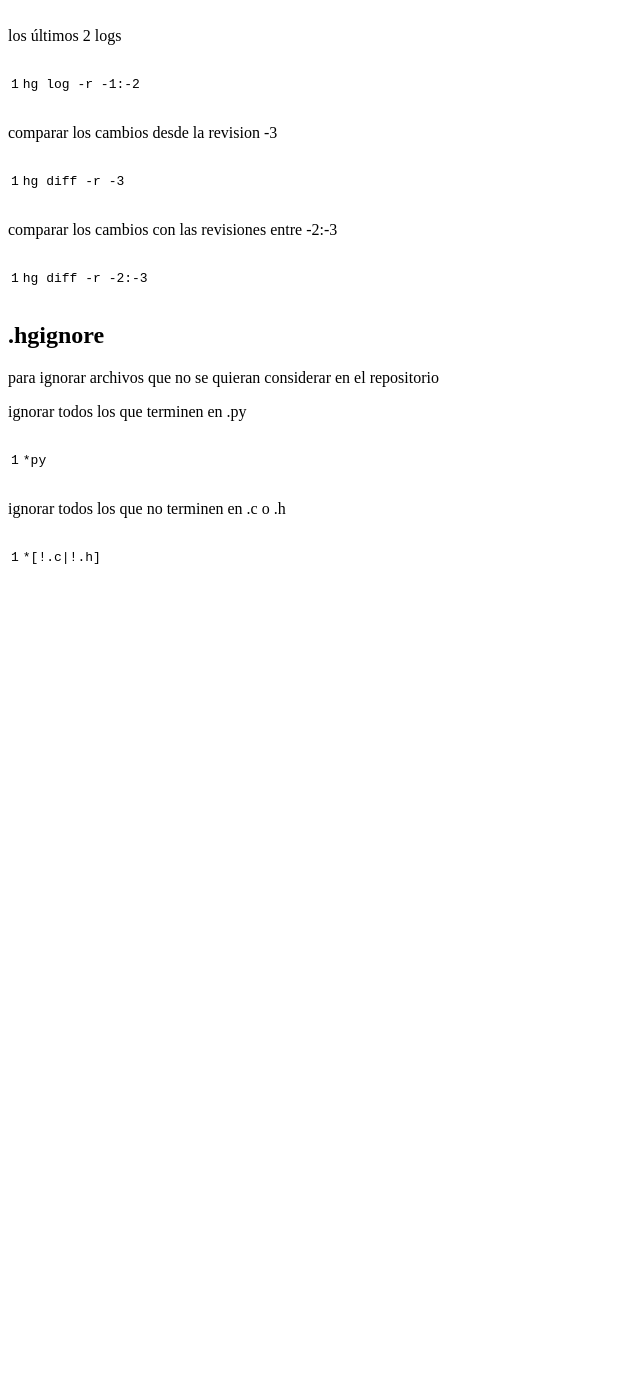
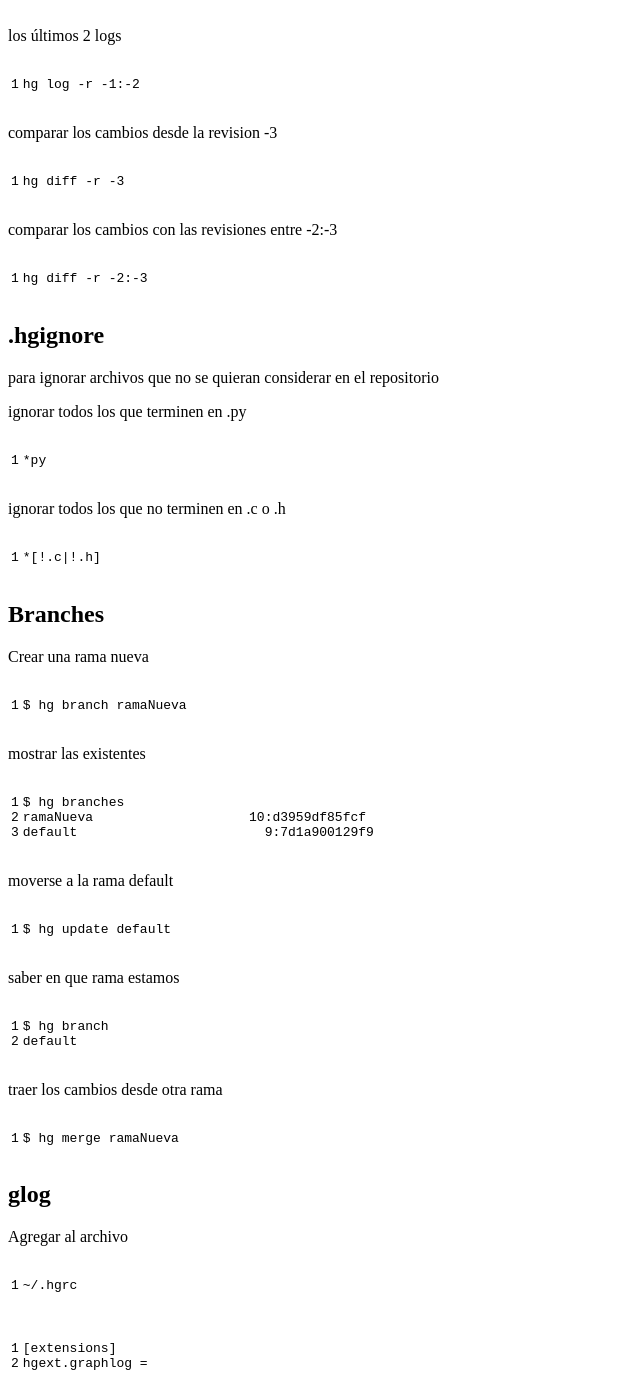
Before and after one commit to pixelmuerto/pixelmuerto.github.com, a Jekyll site: the page built from wiki/Mercurial.md, in a window 1280 px wide and 1400 px high, scrolled down 671 px. Shown: the whole window, without its empty margins (0-640 px from the left). Built offline with Jekyll 4.4.1, drawn with Linux system fonts in a browser that asks for light colours; Markdown is read by kramdown in place of the engine named in the settings; before the commit the page ends 1268 px from its top, so only the background shows below that.

```diff
--- a/wiki/Mercurial.md
+++ b/wiki/Mercurial.md
@@ -38,3 +38,35 @@ ignorar todos los que terminen en .py
 
 ignorar todos los que no terminen en .c o .h
 `*[!.c|!.h]`
+
+## Branches
+
+Crear una rama nueva
+
+	$ hg branch ramaNueva
+
+mostrar las existentes
+
+	$ hg branches
+	ramaNueva                    10:d3959df85fcf
+	default                        9:7d1a900129f9
+
+moverse a la rama default
+
+	$ hg update default
+
+saber en que rama estamos
+
+	$ hg branch
+	default
+
+traer los cambios desde otra rama
+
+	$ hg merge ramaNueva
+
+## glog
+
+Agregar al archivo `~/.hgrc`
+
+	[extensions]
+	hgext.graphlog =
--- a/wiki/index.markdown
+++ b/wiki/index.markdown
@@ -14,6 +15,9 @@ title : Wiki
 [ssh](/wiki/ssh.html)
 [screen](/wiki/screen.html)
 [sed](/wiki/sed.html)
+{:enlaces}
+## OS
+[OSX](/wiki/osx.html)
 {:enlaces}
 ## Lenguajes
 [python](/wiki/python.html)
```
Also changed, not shown: other parts of wiki/index.markdown (+1 -0 lines), wiki/Git.md (+11 -0 lines), wiki/cpp.md (+11 -0 lines), wiki/osx.md (added, +11 -0 lines), wiki/swig.md (added, +9 -0 lines), wiki/vim.markdown (+8 -0 lines).
